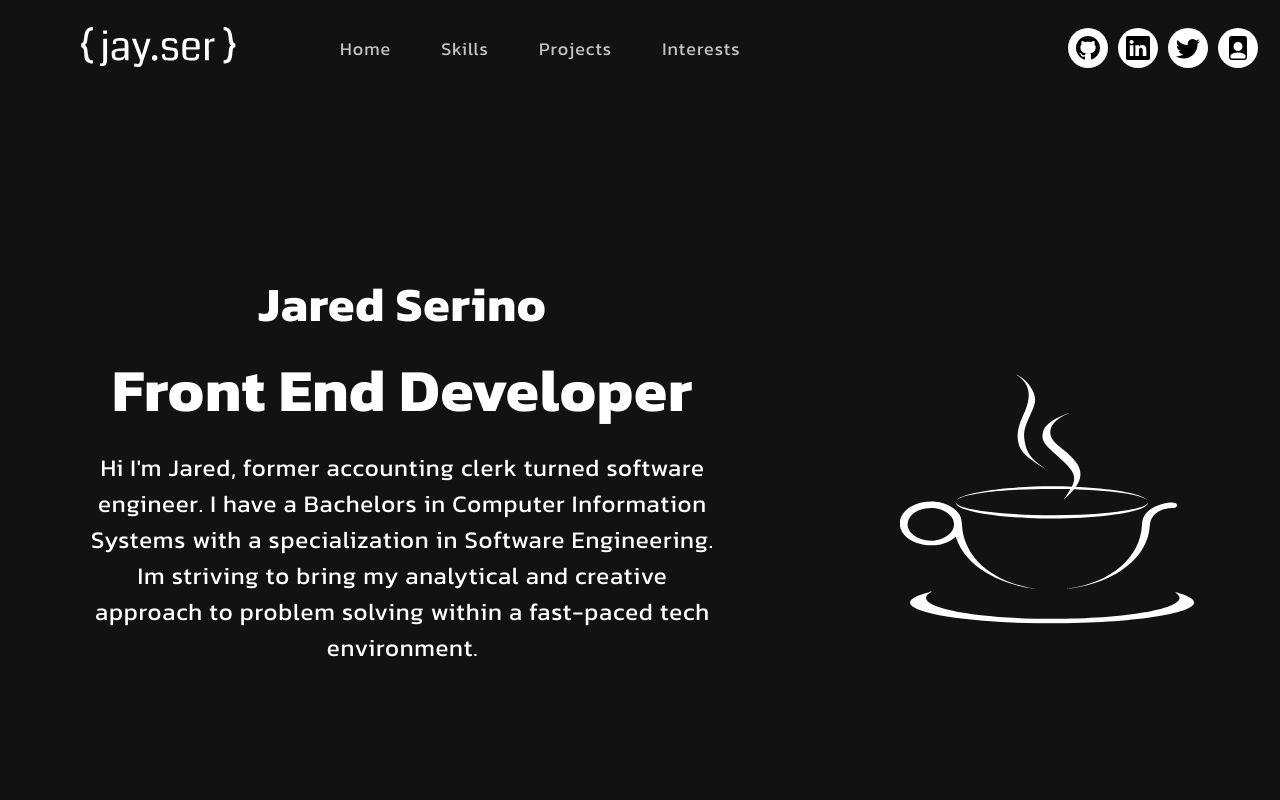
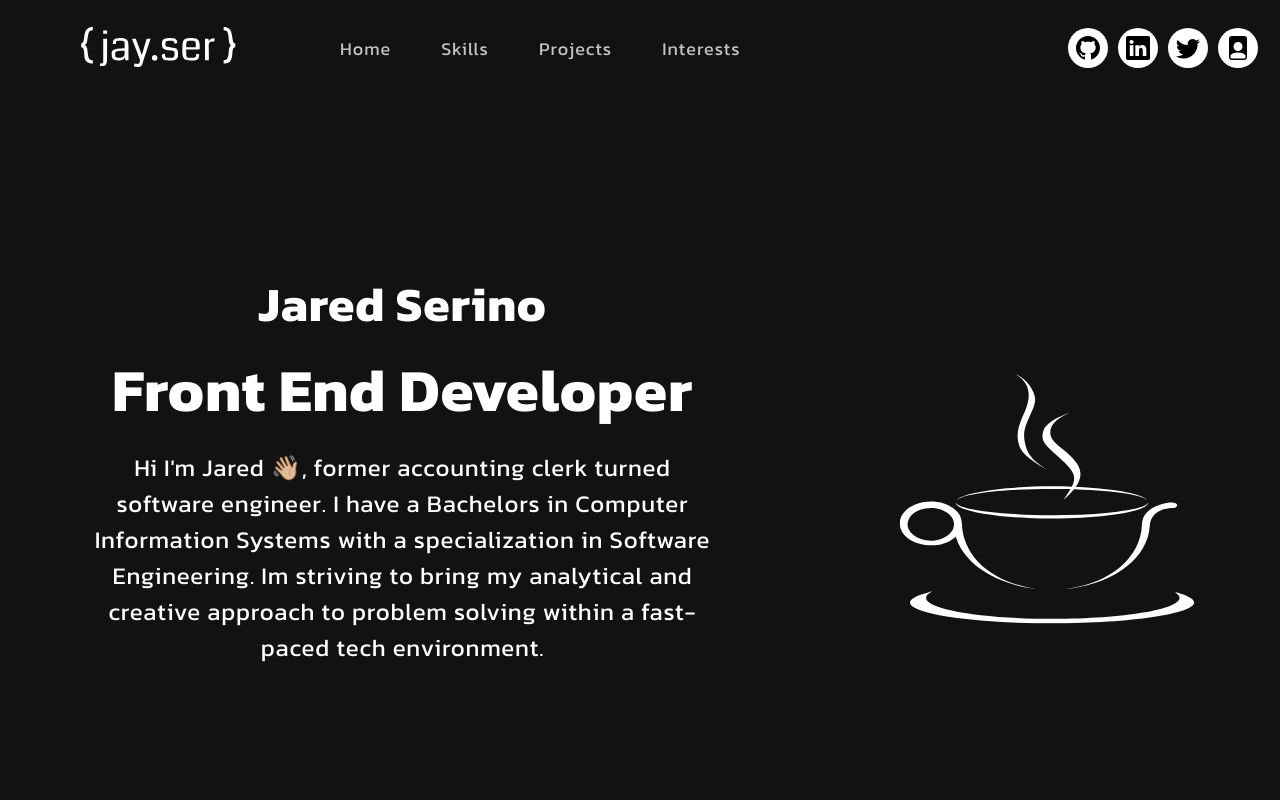
Before and after one commit to jaserino/portfolio, a React (Create React App) app: page / in a window 1280 px wide. Shown: the top 800 px of the page. Built offline with nearby package versions, Linux system fonts and the light colour scheme.

Commit message:
testing hero wave change

```diff
--- a/src/components/Hero.js
+++ b/src/components/Hero.js
@@ -10,8 +10,8 @@ export const Hero = () => {
             <span className="name">Jared Serino</span>
             <h1 className="we">Front End Developer</h1>
             <p>
-              Hi I'm Jared, former accounting clerk turned software engineer. I
-              have a Bachelors in Computer Information Systems with a
+              Hi I'm Jared 👋🏼, former accounting clerk turned software engineer.
+              I have a Bachelors in Computer Information Systems with a
               specialization in Software Engineering. Im striving to bring my
               analytical and creative approach to problem solving within a
               fast-paced tech environment.
```
